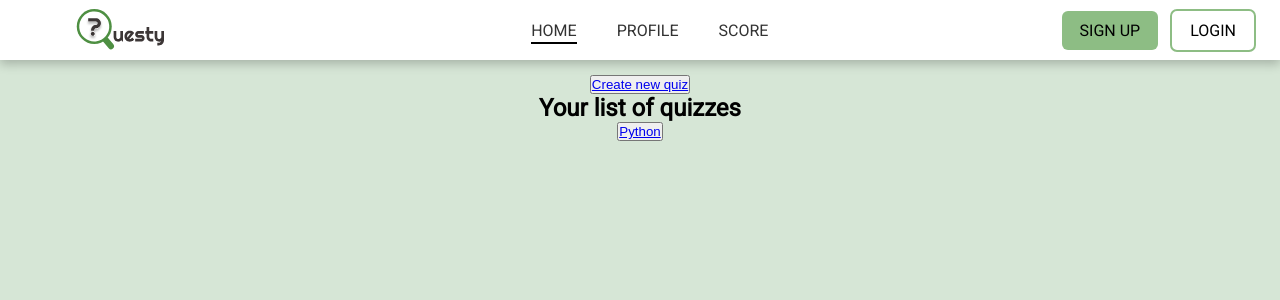
After one commit to Egor1586/Web-application-Science-and-entertainment-quiz, a Python web app: template home_app/templates/quizzes.html in a window 1280 px wide. The commit adds this page. Shown: the top 300 px of the page. Run offline with Jinja, Linux system fonts and the light colour scheme; the template is opened without the code that fills it, so the values that code supplies are empty.

Commit message:
A new page has been created for viewing created tests and a button for the page with their creation.

```diff
--- a/Project/templates/base.html
+++ b/Project/templates/base.html
@@ -22,7 +22,7 @@
                 <a href="/profile">PROFILE</a>
                 <a href="/score">SCORE</a>
                 {% if is_teacher %}
-                    <a href="/new_quiz">NEW QUIZ</a>
+                    <a href="/quizzes">NEW QUIZ</a>
                 {% endif %}
             </nav>
 
--- a/Project/urls.py
+++ b/Project/urls.py
@@ -9,7 +9,7 @@ from test_app import *
 home_app.add_url_rule(rule= "/", view_func= render_home)
 home_app.add_url_rule(rule= '/score/', view_func= render_score, methods= ['GET', 'POST'])
 home_app.add_url_rule(rule="/profile/", view_func= render_profile, methods= ['GET', 'POST'])
-home_app.add_url_rule(rule = '/new_quiz/', view_func = render_new_quiz, methods = ['GET', 'POST'])
+home_app.add_url_rule(rule = '/quizzes/', view_func = render_quizzes, methods = ['GET', 'POST'])
 
 
 #
@@ -27,3 +27,4 @@ sign_up_app.add_url_rule(rule="/logout/", view_func= render_logout, methods= ['G
 
 #
 test_app.add_url_rule(rule= '/test_app/', view_func= render_test_app, methods = ['GET', 'POST'])
+test_app.add_url_rule(rule= '/new_quiz/', view_func= render_new_quiz, methods = ['GET', 'POST'])
--- a/auth/templates/confirmation.html
+++ b/auth/templates/confirmation.html
@@ -15,7 +15,7 @@
         </form>
     </div>
 
-    <div class="wrapper">
+    <!-- <div class="wrapper">
         <div class="container">
             <div class="title-section-1">
                 <h2 class="title">New Password</h2>
@@ -27,5 +27,5 @@
                 </div>
             </form>
         </div>
-    </div>
+    </div> -->
 {% endblock %}
--- a/auth/templates/sign_up.html
+++ b/auth/templates/sign_up.html
@@ -12,6 +12,9 @@
 <!-- добавление формы для регестрации -->
 
 {% block content %}
+    {% if message %}
+        <p>{{ message }}</p>
+    {% else %}
         <div class="wrapper">
             <span class="rotate-bg"></span>
             <div class="form-box reg">
@@ -69,4 +72,5 @@
             </div>
 
         </div>
+    {% endif %}
 {% endblock %}
--- /dev/null
+++ b/home_app/templates/quizzes.html
@@ -0,0 +1,28 @@
+{% extends "base.html" %}
+
+{% block title %}
+    PROFILE_APP
+{% endblock %}
+
+{% block links %}
+    <link rel = "stylesheet" href = "{{ url_for('home_app.static', filename='css/quiz.css') }}">
+{% endblock %}
+
+{% block content %}
+    <button>
+        <a href="/new_quiz">Create new quiz</a>
+    </button>
+    <h2>
+        Your list of quizzes
+    </h2>
+
+    <div class="tests">
+
+        <div>
+            <button>
+                <a href="/test_app?test_id=1">Python</a>
+            </button>
+        </div>
+
+    </div>
+{% endblock %}
--- a/home_app/views/__init__.py
+++ b/home_app/views/__init__.py
@@ -1,5 +1,4 @@
 from .view_profile import render_profile
 from .views_home import render_home
-from .views_new_quiz import render_new_quiz
-from .views_quiz_profile import render_profile
+from .view_quizzes import render_quizzes
 from .views_score import render_score
--- a/test_app/__init__.py
+++ b/test_app/__init__.py
@@ -1,2 +1,3 @@
 from .app import *
-from .views import render_test_app
+from .views.view_tests import render_test_app
+from .views.views_new_quiz import render_new_quiz
--- a/test_app/views.py
+++ b/test_app/views/view_tests.py
@@ -1,5 +1,5 @@
 import flask
-from home_app.models import Test
+from test_app.models import Test
 def render_test_app():
     is_registrated = flask.session.get('is_registrated', False)
     username = flask.session.get('username')
```
Also changed, not shown: auth/views/view_sing_up.py (+5 -2 lines), home_app/templates/home.html (+0 -11 lines), home_app/views/view_quizzes.py (added, +8 -0 lines), home_app/views/views_quiz_profile.py (deleted, +0 -7 lines), test_app/generat_test.py (renamed from home_app/generat_test.py), test_app/models.py (renamed from home_app/models.py), test_app/templates/new_quiz.html (renamed from home_app/templates/new_quiz.html), test_app/views/views_new_quiz.py (renamed from home_app/views/views_new_quiz.py). Lines whose indentation alone changed are shown as unchanged.
